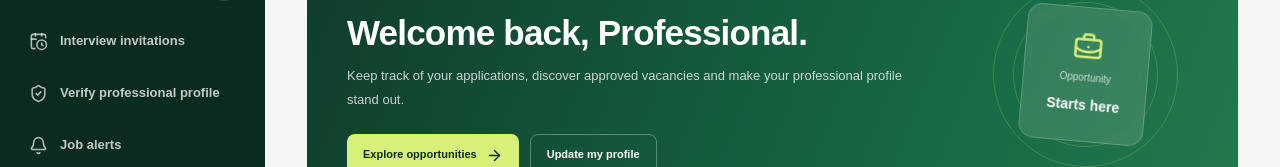
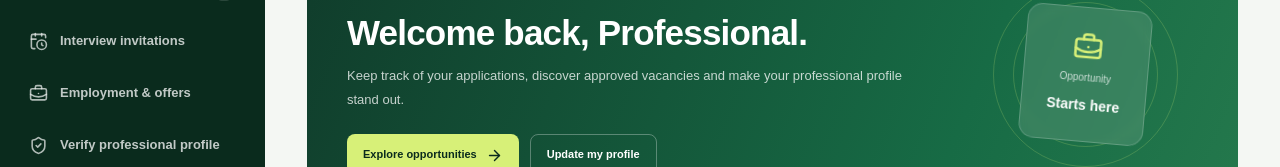
Before and after one commit to nwaezeakumicah-coder/Abijob1, a Next.js app: page /professional/dashboard in a window 1280 px wide. Shown: the part 278-445 px from the top of the page. Built offline with nearby package versions, Linux system fonts and the light colour scheme; no server answers.

Commit message:
Add employment management navigation

```diff
--- a/app/professional/dashboard/page.tsx
+++ b/app/professional/dashboard/page.tsx
@@ -567,6 +567,10 @@ export default function ProfessionalDashboardPage() {
             <CalendarClock size={19} />
             <span>Interview invitations</span>
           </Link>
+          <Link href="/dashboard/employment" onClick={closeMobileMenu}>
+            <BriefcaseBusiness size={19} />
+            <span>Employment & offers</span>
+          </Link>
 
           <Link href="/professional/verification" onClick={closeMobileMenu}>
             <ShieldCheck size={19} />
```
